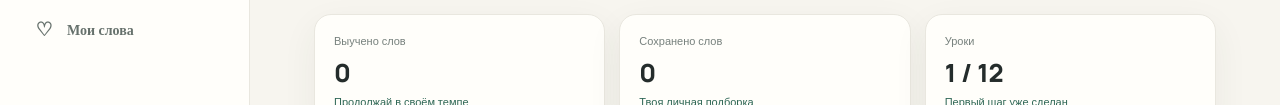
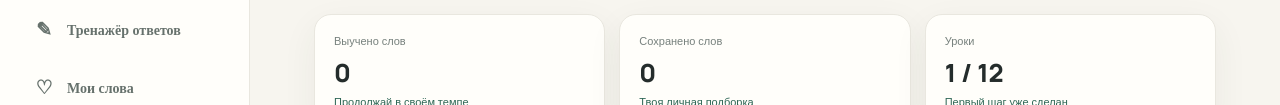
Before and after one commit to anufrievaevgeniya21-netizen/moj-srpski, a plain HTML site: page index.html in a window 1280 px wide. Shown: the part 409-514 px from the top of the page. Drawn offline with Linux system fonts and the light colour scheme.

Commit message:
Add speaking trainer navigation

```diff
--- a/index.html
+++ b/index.html
@@ -20,6 +20,7 @@
         <button class="nav-item" data-view="grammar"><span>文</span>Грамматика</button>
         <button class="nav-item" data-view="test"><span>✓</span>Проверка знаний</button>
         <button class="nav-item" data-view="chat"><span>☏</span>Диалоги</button>
+        <button class="nav-item" data-view="practice"><span>✎</span>Тренажёр ответов</button>
         <button class="nav-item" data-view="saved"><span>♡</span>Мои слова</button>
       </nav>
       <div class="sidebar-note"><span class="note-icon">☀</span><b>Полчаса в день</b><p>Небольшие занятия каждый день помогут заговорить увереннее.</p></div>
```
